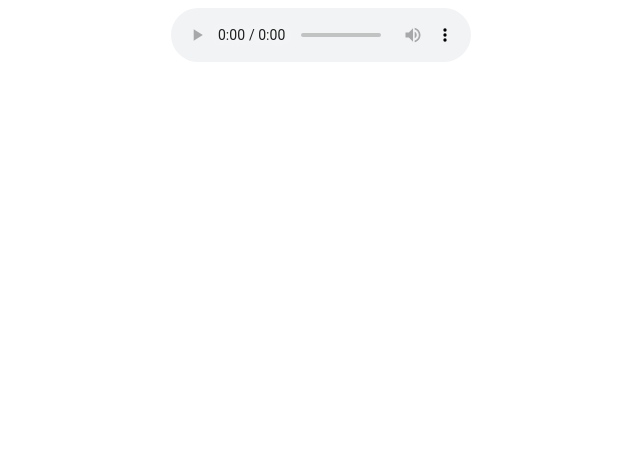
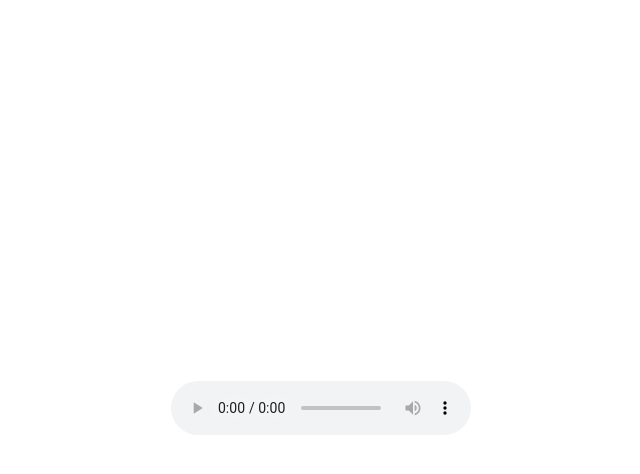
Before and after one commit to artemusheek/cool-music, a plain HTML site: page index.html in a window 1280 px wide. Shown: the whole page, without its empty margins (319-959 px from the left). Drawn offline with Linux system fonts and the light colour scheme.

Commit message:
Update index.html

```diff
--- a/index.html
+++ b/index.html
@@ -1,4 +1,4 @@
-<div style="text-align: center;">
-    <audio controls src="https://github.com/artemusheek/soundtag-is-artemusheek.github.io./raw/refs/heads/main/sound.mp3" style="display: inline-block;">
+<div style="display: flex; justify-content: center; align-items: center; height: 100vh;">
+    <audio controls src="https://github.com/artemusheek/soundtag-is-artemusheek.github.io./raw/refs/heads/main/sound.mp3" style="width: 300px;">
     </audio>
 </div>
```
